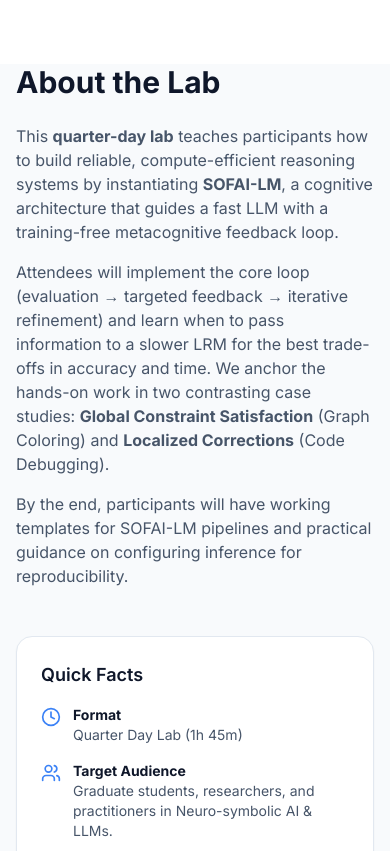
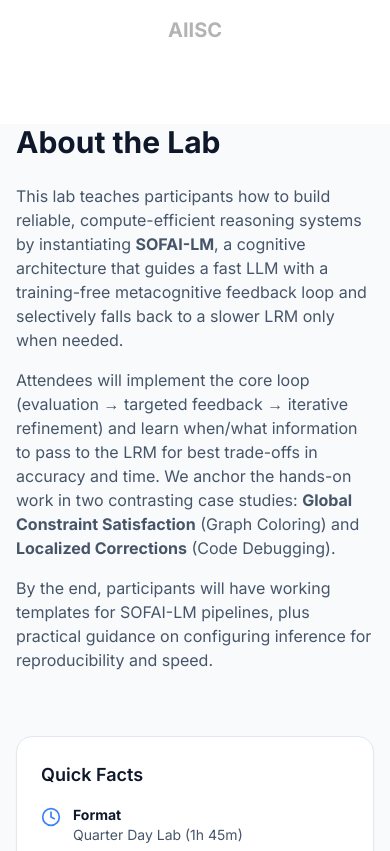
Before and after one commit to SOFAI-LM-AAAILab/sofai-lm-aaailab.github.io, a plain HTML site: page index.html in a window 390 px wide. Shown: the part 882-1733 px from the top of the page. Drawn offline with nearby package versions, Linux system fonts and the light colour scheme.

Commit message:
Refactor index.html by removing comments and clarifying text
Removed unnecessary comments and improved text clarity.

```diff
--- a/index.html
+++ b/index.html
@@ -36,13 +36,11 @@
             width: 100%;
         }
 
-        /* Smooth scrolling */
         html { scroll-behavior: smooth; }
     </style>
 </head>
 <body class="bg-slate-50 text-slate-800 antialiased">
 
-    <!-- Navigation -->
     <nav class="fixed w-full bg-white/90 backdrop-blur-sm border-b border-slate-200 z-50">
         <div class="max-w-7xl mx-auto px-4 sm:px-6 lg:px-8">
             <div class="flex justify-between h-16 items-center">
@@ -56,7 +54,6 @@
                     <a href="#organizers" class="nav-link text-slate-600 hover:text-blue-600 transition px-3 py-2 text-sm font-medium">Organizers</a>
                     <a href="#references" class="nav-link text-slate-600 hover:text-blue-600 transition px-3 py-2 text-sm font-medium">References</a>
                 </div>
-                <!-- Mobile menu button -->
                 <div class="md:hidden flex items-center">
                     <button id="mobile-menu-btn" class="text-slate-600 hover:text-slate-900">
                         <i data-lucide="menu" class="h-6 w-6"></i>
@@ -64,7 +61,6 @@
                 </div>
             </div>
         </div>
-        <!-- Mobile Menu -->
         <div id="mobile-menu" class="hidden md:hidden bg-white border-b border-slate-200">
             <div class="px-2 pt-2 pb-3 space-y-1 sm:px-3">
                 <a href="#about" class="block px-3 py-2 text-base font-medium text-slate-600 hover:text-blue-600 hover:bg-slate-50 rounded-md">About</a>
@@ -75,7 +71,6 @@
         </div>
     </nav>
 
-    <!-- Hero Section -->
     <header class="pt-32 pb-20 lg:pt-48 lg:pb-32 bg-white overflow-hidden">
         <div class="max-w-7xl mx-auto px-4 sm:px-6 lg:px-8 text-center relative">
             <div class="inline-flex items-center gap-2 px-4 py-2 rounded-full bg-blue-50 border border-blue-100 text-blue-700 text-sm font-semibold mb-8">
@@ -104,35 +99,23 @@
                 </a>
             </div>
 
-            <!-- Logos -->
             <div class="mt-16 border-t border-slate-100 pt-10">
-                <p class="text-sm font-semibold text-slate-500 tracking-wider uppercase mb-8"></p>
                 <div class="flex flex-wrap justify-center items-center gap-8 md:gap-16 opacity-80 grayscale hover:grayscale-0 transition duration-500">
-                    <!-- IBM Research -->
-                    <img src="https://imageio.forbes.com/specials-images/imageserve/62f12d261c21e21259d408c4/IBM/0x0.jpg" alt="IBM Research" class="h-12 md:h-16 w-auto">
-                    <!-- University of South Carolina -->
-                    <div class="flex items-center gap-4">
-                         <img src="https://encrypted-tbn0.gstatic.com/images?q=tbn:ANd9GcR1y_mum9OJle86GizlgvtUmCSXwNg_xLdOWQ&s" alt="University of South Carolina" class="h-14 md:h-20 w-auto">
-                    </div>
-                    <!-- AIISC Text Badge (Since specific logo URL is unstable, we use a badge style) -->
-                    <div class="flex items-center gap-4">
-                         <img src="https://aiisc.cse.sc.edu/smbd24/images/ai_institute_logo.png" alt="Artificial Intelligence Institute, University of South Carolina" class="h-14 md:h-20 w-auto">
-                    </div>
+                    <span class="text-slate-400 font-bold text-xl">IBM Research</span>
+                    <span class="text-slate-400 font-bold text-xl">University of South Carolina</span>
+                    <span class="text-slate-400 font-bold text-xl">AIISC</span>
                 </div>
             </div>
         </div>
     </header>
 
-    <!-- Main Content -->
     <main class="max-w-7xl mx-auto px-4 sm:px-6 lg:px-8 space-y-24 pb-24">
 
-        <!-- Abstract / About -->
         <section id="about" class="scroll-mt-24">
             <div class="grid md:grid-cols-3 gap-12">
                 <div class="md:col-span-2">
                     <h2 class="text-3xl font-bold text-slate-900 mb-6">About the Lab</h2>
                     <div class="prose prose-lg text-slate-600" id="abstract-content">
-                        <!-- Content populated by JS -->
                         </div>
                 </div>
                 <div class="bg-white p-6 rounded-2xl shadow-sm border border-slate-200 h-fit">
@@ -149,7 +132,7 @@
                             <i data-lucide="users" class="w-5 h-5 text-blue-500 shrink-0 mt-0.5"></i>
                             <div>
                                 <strong class="block text-slate-900">Target Audience</strong>
-                                Graduate students, researchers, and practitioners in Neuro-symbolic AI & LLMs.
+                                Graduate students, researchers, and practitioners.
                             </div>
                         </li>
                          <li class="flex items-start gap-3">
@@ -164,15 +147,12 @@
             </div>
         </section>
 
-        <!-- Learning Outcomes -->
         <section class="bg-slate-50 rounded-3xl p-8 md:p-12 border border-slate-200">
             <h2 class="text-3xl font-bold text-slate-900 mb-8 text-center">What You Will Learn</h2>
             <div class="grid md:grid-cols-3 gap-8" id="takeaways-grid">
-                <!-- Populated by JS -->
                 </div>
         </section>
 
-        <!-- Schedule -->
         <section id="schedule" class="scroll-mt-24">
             <h2 class="text-3xl font-bold text-slate-900 mb-8">Lab Schedule</h2>
             <div class="overflow-hidden bg-white shadow ring-1 ring-black ring-opacity-5 rounded-lg">
@@ -185,82 +165,72 @@
                         </tr>
                     </thead>
                     <tbody class="divide-y divide-slate-200 bg-white" id="schedule-body">
-                        <!-- Populated by JS -->
                         </tbody>
                 </table>
             </div>
         </section>
 
-        <!-- Organizers -->
         <section id="organizers" class="scroll-mt-24">
             <h2 class="text-3xl font-bold text-slate-900 mb-12 text-center">Organizers & Presenters</h2>
             <div class="grid grid-cols-1 md:grid-cols-2 lg:grid-cols-3 gap-8" id="organizers-grid">
-                <!-- Populated by JS -->
                 </div>
         </section>
 
-        <!-- Relevant Works -->
         <section id="references" class="scroll-mt-24">
             <h2 class="text-3xl font-bold text-slate-900 mb-8">Relevant Work</h2>
             <div class="bg-white border border-slate-200 rounded-xl shadow-sm overflow-hidden">
                 <div class="p-6 sm:p-8">
                     <p class="text-slate-500 mb-6 italic">The lab builds upon the following foundational research:</p>
                     <ul class="space-y-4" id="references-list">
-                        <!-- Populated by JS -->
                         </ul>
                 </div>
             </div>
         </section>
 
-        <!-- Resources -->
         <section id="resources" class="scroll-mt-24">
             <div class="bg-slate-900 rounded-3xl p-8 md:p-16 text-center">
                 <h2 class="text-3xl font-bold text-white mb-6">Lab Materials</h2>
                 <p class="text-slate-300 mb-8 max-w-2xl mx-auto">
-                    Access the GitHub repository, slides, and Colab notebooks. Links will be updated as the conference approaches.
+                    Access the GitHub repository, slides, and Colab notebooks.
                 </p>
                 <div class="flex flex-wrap justify-center gap-4" id="resource-buttons">
-                    <!-- Populated by JS -->
                     </div>
             </div>
         </section>
 
     </main>
 
-    <!-- Footer -->
     <footer class="bg-white border-t border-slate-200 py-12">
         <div class="max-w-7xl mx-auto px-4 text-center text-slate-500">
             <p>&copy; 2025 SOFAI-LM Lab Organizers. Accepted at AAAI.</p>
-            <p class="mt-2 text-sm">Hosted on GitHub Pages</p>
         </div>
     </footer>
 
-    <!-- JAVASCRIPT LOGIC - EDIT DATA HERE -->
     <script>
         // ==========================================
-        // CONFIGURATION - EDIT THIS DATA
+        // CONFIGURATION - DATA EXTRACTED FROM PDF
         // ==========================================
         const labData = {
             abstract: `
-                <p class="mb-4">This <strong>quarter-day lab</strong> teaches participants how to build reliable, compute-efficient reasoning systems by instantiating <strong>SOFAI-LM</strong>, a cognitive architecture that guides a fast LLM with a training-free metacognitive feedback loop.</p>
-                <p class="mb-4">Attendees will implement the core loop (evaluation &rarr; targeted feedback &rarr; iterative refinement) and learn when to pass information to a slower LRM for the best trade-offs in accuracy and time. We anchor the hands-on work in two contrasting case studies: <strong>Global Constraint Satisfaction</strong> (Graph Coloring) and <strong>Localized Corrections</strong> (Code Debugging).</p>
-                <p>By the end, participants will have working templates for SOFAI-LM pipelines and practical guidance on configuring inference for reproducibility.</p>
+                <p class="mb-4">This lab teaches participants how to build reliable, compute-efficient reasoning systems by instantiating <strong>SOFAI-LM</strong>, a cognitive architecture that guides a fast LLM with a training-free metacognitive feedback loop and selectively falls back to a slower LRM only when needed.</p>
+                <p class="mb-4">Attendees will implement the core loop (evaluation → targeted feedback → iterative refinement) and learn when/what information to pass to the LRM for best trade-offs in accuracy and time. We anchor the hands-on work in two contrasting case studies: <strong>Global Constraint Satisfaction</strong> (Graph Coloring) and <strong>Localized Corrections</strong> (Code Debugging).</p>
+                <p class="mb-4">By the end, participants will have working templates for SOFAI-LM pipelines, plus practical guidance on configuring inference for reproducibility and speed.</p>
             `,
             takeaways: [
                 {
-                    icon: "settings",
+                    icon: "check-circle",
                     title: "SOFAI-LM Pipeline",
-                    desc: "Build a pipeline that evaluates an LLM's candidate solution using a domain-specific function (e.g., C(y) for graph coloring), generates targeted feedback, and iteratively refines outputs."
+                    desc: "Build a pipeline that evaluates an LLM's candidate solution using domain-specific functions (C(y) for graph coloring; Pass(y) for debugging)."
                 },
                 {
                     icon: "git-branch",
                     title: "Metacognitive Control",
-                    desc: "Implement correctness evaluators, feedback formatting, and gating/stopping criteria for efficient model switching between fast LLMs and slow LRMs."
+                    desc: "Implement correctness evaluators, feedback formatting, gating/stopping criteria, and efficient model switching."
                 },
                 {
                     icon: "activity",
                     title: "Accuracy-Time Trade-offs",
-                    desc: "Practice passing the right amount of context to the LRM (Problem-Only, Best-Attempt, Full-History) and reading the accuracy-time trade-offs."
+                    desc: "Practice passing context to the LRM (Problem-Only, Best-Attempt, Full-History) and reading accuracy-time trade-offs."
                 }
             ],
             schedule: [
@@ -277,27 +247,27 @@
                     affil: "University of South Carolina",
                     role: "Doctoral Student",
                     desc: "Expert in Generative AI and Neuro-symbolic systems. Developed SOFAI-LM architecture. Best Poster Award at DISCOVER USC 2024.",
-                    link: "https://khvedant.github.io"
+                    link: "mailto:vedant@email.sc.edu"
                 },
                 {
                     name: "Francesca Rossi",
                     affil: "IBM Research",
                     role: "IBM Fellow & AI Ethics Leader",
-                    desc: "Professor at University of Padova. Past President of AAAI. Research focus on constraint reasoning, preferences, and AI ethics.",
-                    link: "https://research.ibm.com/people/francesca-rossi"
+                    desc: "AAAI & EurAI Fellow. Past President of AAAI. Research focus on constraint reasoning, preferences, and AI ethics.",
+                    link: "mailto:francesca.Rossi2@ibm.com"
                 },
                 {
                     name: "Vishal Pallagani",
                     affil: "University of South Carolina",
                     role: "PhD Candidate",
-                    desc: "Research Scientist Intern at IBM. Focused on neurosymbolic cognitive systems and planning (Plan-SOFAI).",
-                    link: "https://vishalpallagani.github.io"
+                    desc: "Research Scientist Intern at IBM. Focused on neurosymbolic cognitive systems (Plan-SOFAI, Plansformer).",
+                    link: "mailto:vishalp@mailbox.sc.edu"
                 },
                 {
                     name: "Keerthiram Murugesan",
                     affil: "IBM Research",
                     role: "Staff Research Scientist",
-                    desc: "PhD from CMU. Selected for Heidelberg Laureate Forum 2018. Research in Multi-task Learning, RL, and Neuro-symbolic AI.",
+                    desc: "Expert in Multi-task Learning and Neuro-symbolic AI. Selected for Heidelberg Laureate Forum 2018.",
                     link: "mailto:keerthiram.murugesan@ibm.com"
                 },
                 {
@@ -305,21 +275,20 @@
                     affil: "IBM Research",
                     role: "Senior Manager",
                     desc: "Lead for Math & Theoretical CS. Adjunct Professor at Columbia University. IBM Master Inventor.",
-                    link: "https://ibm.biz/lhoresh"
+                    link: "mailto:lhoresh@us.ibm.com"
                 }
             ],
             references: [
                 "<strong>SOFAI-LM:</strong> Khandelwal et al. (2025). <em>Language Models Coupled with Metacognition Can Outperform Reasoning Models.</em> arXiv preprint.",
-                "<strong>Previous Lab:</strong> Pallagani et al. (2025). <em>SOFAI Lab: A Hands-On Guide to Building Neurosymbolic Systems with Metacognitive Control.</em> AAAI 2025.",
+                "<strong>Metacognition:</strong> Ganapini et al. (2022). <em>Thinking Fast and Slow in AI: The Role of Metacognition.</em>",
                 "<strong>Plan-SOFAI:</strong> Fabiano et al. (2023). <em>Plan-SOFAI: A Neuro-Symbolic Planning Architecture.</em>",
-                "<strong>Metacognition:</strong> Ganapini et al. (2022). <em>Thinking Fast and Slow in AI: The Role of Metacognition.</em>",
-                "<strong>DebugBench:</strong> Tian et al. (2024). <em>Evaluating Debugging Capability of Large Language Models.</em> ACL 2024."
+                "<strong>DebugBench:</strong> Tian et al. (2024). <em>Evaluating Debugging Capability of Large Language Models.</em> ACL 2024.",
+                "<strong>DeepSeek-R1:</strong> Guo et al. (2025). <em>Deepseek-r1: Incentivizing reasoning capability in llms via reinforcement learning.</em>"
             ],
             resources: [
                 { label: "Paper (Preprint)", link: "#", icon: "file-text", active: false },
                 { label: "GitHub Repo", link: "https://github.com/khvedant/sofailm-lab", icon: "github", active: true },
-                { label: "Colab Notebook", link: "#", icon: "code", active: false },
-                { label: "Previous Lab (2025)", link: "https://aaai.org/conference/aaai/aaai-25/", icon: "archive", active: true }
+                { label: "Colab Notebook", link: "#", icon: "code", active: false }
             ]
         };
 
@@ -359,7 +328,7 @@
             scheduleBody.appendChild(row);
         });
 
-        // Organizers (Updated Grid Layout)
+        // Organizers
         const orgContainer = document.getElementById('organizers-grid');
         labData.organizers.forEach(person => {
             const div = document.createElement('div');
@@ -367,7 +336,7 @@
             div.innerHTML = `
                 <div class="p-6 flex-1 flex flex-col">
                     <div class="flex items-center gap-4 mb-4">
-                        <div class="h-12 w-12 rounded-full bg-blue-100 flex items-center justify-center text-blue-600 font-bold text-lg">
+                        <div class="h-12 w-12 rounded-full bg-blue-100 flex items-center justify-center text-blue-600 font-bold text-lg shrink-0">
                             ${person.name.charAt(0)}
                         </div>
                         <div>
@@ -375,10 +344,10 @@
                             <p class="text-sm text-blue-600 font-medium">${person.role}</p>
                         </div>
                     </div>
-                    <div class="text-sm text-slate-500 font-medium mb-3 uppercase tracking-wide text-xs">${person.affil}</div>
+                    <div class="text-xs text-slate-500 font-bold mb-3 uppercase tracking-wide">${person.affil}</div>
                     <p class="text-slate-600 text-sm leading-relaxed mb-6 flex-1">${person.desc}</p>
-                    <a href="${person.link}" target="_blank" class="inline-flex items-center gap-2 text-sm font-semibold text-slate-900 hover:text-blue-600 transition">
-                        View Profile <i data-lucide="arrow-up-right" class="w-4 h-4"></i>
+                    <a href="${person.link}" class="inline-flex items-center gap-2 text-sm font-semibold text-slate-900 hover:text-blue-600 transition">
+                        Contact / Profile <i data-lucide="arrow-up-right" class="w-4 h-4"></i>
                     </a>
                 </div>
             `;
@@ -402,12 +371,10 @@
         labData.resources.forEach(res => {
             const btn = document.createElement('a');
             btn.href = res.active ? res.link : "javascript:void(0)";
-
             const activeClasses = "bg-white text-slate-900 hover:bg-blue-50 hover:scale-105";
             const inactiveClasses = "bg-slate-800 text-slate-500 cursor-not-allowed opacity-60";
-
             btn.className = `flex items-center gap-2 px-6 py-3 rounded-lg font-semibold transition transform shadow-sm ${res.active ? activeClasses : inactiveClasses}`;
-            btn.innerHTML = `<i data-lucide="${res.icon}" class="w-4 h-4"></i> ${res.label} ${!res.active ? '' : ''}`;
+            btn.innerHTML = `<i data-lucide="${res.icon}" class="w-4 h-4"></i> ${res.label}`;
             resContainer.appendChild(btn);
         });
 
```
Lines whose indentation alone changed are shown as unchanged.
